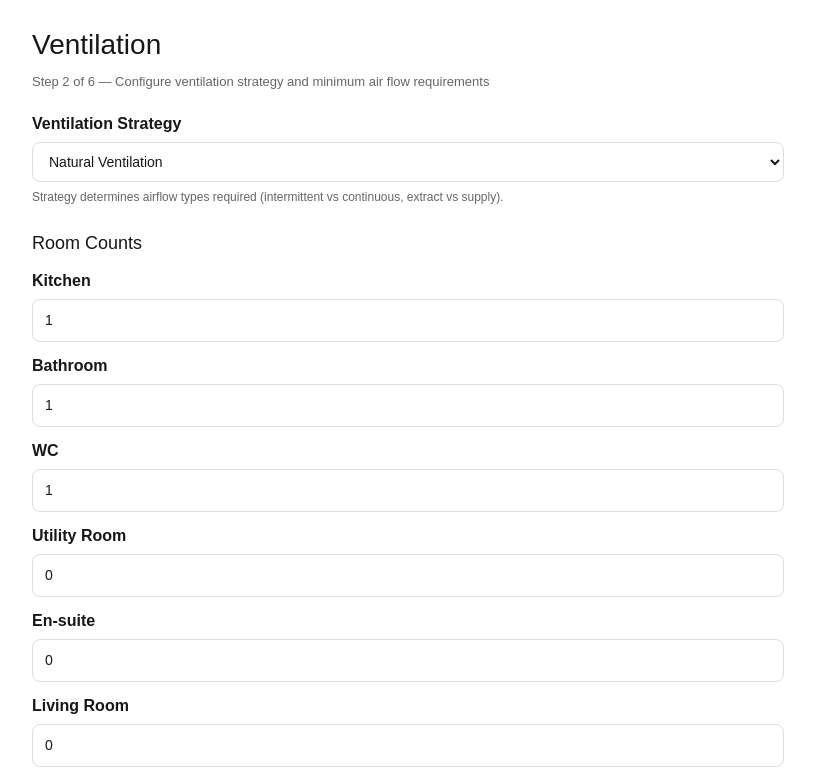
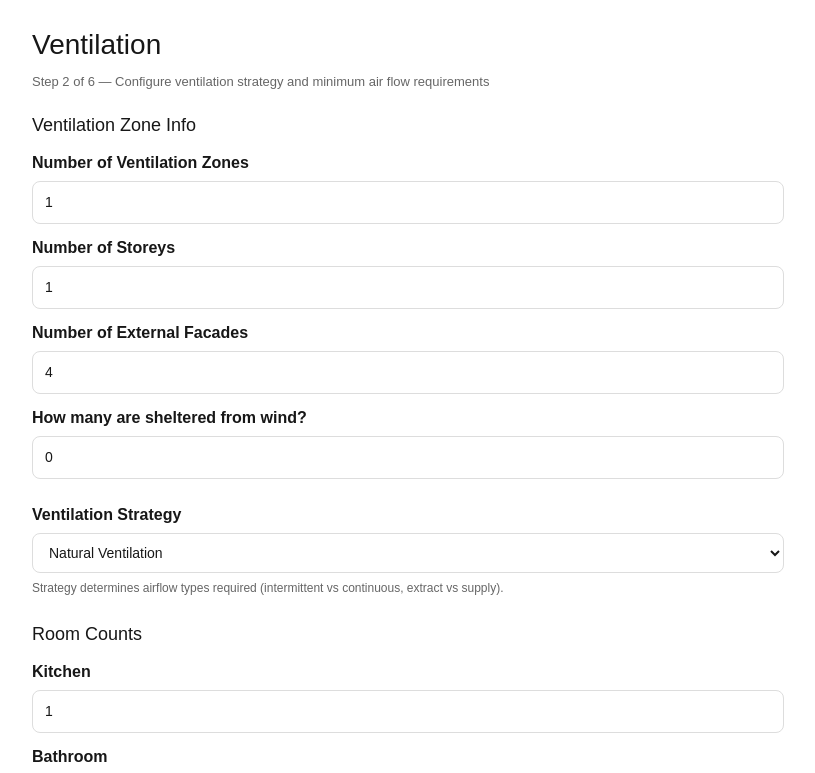
Before and after one commit to damowhu11-1979/heat-demand, a Next.js app: page /ventilation in a window 1280 px wide. Shown: the top 773 px of the page, without its empty margins (232-1047 px from the left). Built offline with nearby package versions, Linux system fonts and the light colour scheme.

Commit message:
Update page.tsx

```diff
--- a/app/ventilation/page.tsx
+++ b/app/ventilation/page.tsx
@@ -7,7 +7,6 @@ type RoomKey = keyof typeof ROOM_LABELS;
 
 const STORAGE_KEY = 'mcs.ventilation';
 
-// Flow rates (L/s)
 const EXTRACT_FLOW = {
   kitchen: 13,
   bathroom: 8,
@@ -39,7 +38,6 @@ const ROOM_LABELS = {
   bedroom: 'Bedroom',
 };
 
-// Initial room values
 const DEFAULT_ROOMS: Record<RoomKey, number> = {
   kitchen: 1,
   bathroom: 1,
@@ -100,15 +98,18 @@ const inputStyle = {
 export default function VentilationPage() {
   const [type, setType] = useState('natural');
   const [rooms, setRooms] = useState<Record<RoomKey, number>>(DEFAULT_ROOMS);
+  const [ventilationZones, setVentilationZones] = useState(1);
+  const [storeys, setStoreys] = useState(1);
+  const [externalFacades, setExternalFacades] = useState(4);
+  const [shelteredFacades, setShelteredFacades] = useState(0);
 
-  // Extract and supply airflow totals
   const totalExtract = Object.entries(rooms).reduce((sum, [key, count]) => {
     const k = key as RoomKey;
     if (k in EXTRACT_FLOW || k in INTERMITTENT_FLOW) {
-     const isContinuous = ['mev', 'mv', 'mvhr'].includes(type);
-const flow = isContinuous
-  ? (EXTRACT_FLOW as Record<string, number>)[k] ?? 0
-  : (INTERMITTENT_FLOW as Record<string, number>)[k] ?? 0;
+      const isContinuous = ['mev', 'mv', 'mvhr'].includes(type);
+      const flow = isContinuous
+        ? (EXTRACT_FLOW as Record<string, number>)[k] ?? 0
+        : (INTERMITTENT_FLOW as Record<string, number>)[k] ?? 0;
       return sum + flow * count;
     }
     return sum;
@@ -116,7 +117,7 @@ const flow = isContinuous
 
   const totalSupply = Object.entries(rooms).reduce((sum, [key, count]) => {
     const k = key as RoomKey;
-    const flow = SUPPLY_FLOW[k as keyof typeof SUPPLY_FLOW] || 0;
+    const flow = SUPPLY_FLOW[k] || 0;
     return sum + flow * count;
   }, 0);
 
@@ -127,18 +128,17 @@ const flow = isContinuous
     const saved = readVent();
     if (saved) {
       if (saved.type) setType(saved.type);
-      if (saved.rooms) {
-        setRooms((prev) => ({
-          ...prev,
-          ...saved.rooms,
-        }));
-      }
+      if (saved.rooms) setRooms((prev) => ({ ...prev, ...saved.rooms }));
+      if (saved.ventilationZones) setVentilationZones(saved.ventilationZones);
+      if (saved.storeys) setStoreys(saved.storeys);
+      if (saved.externalFacades) setExternalFacades(saved.externalFacades);
+      if (saved.shelteredFacades) setShelteredFacades(saved.shelteredFacades);
     }
   }, []);
 
   useEffect(() => {
-    writeVent({ type, rooms });
-  }, [type, rooms]);
+    writeVent({ type, rooms, ventilationZones, storeys, externalFacades, shelteredFacades });
+  }, [type, rooms, ventilationZones, storeys, externalFacades, shelteredFacades]);
 
   return (
     <main style={{ maxWidth: 800, margin: '0 auto', padding: 24 }}>
@@ -146,6 +146,55 @@ const flow = isContinuous
       <p style={{ color: '#666', fontSize: 13, marginBottom: 20 }}>
         Step 2 of 6 — Configure ventilation strategy and minimum air flow requirements
       </p>
+
+      <section style={{ marginBottom: 24 }}>
+        <h3 style={{ fontSize: 18, marginBottom: 12 }}>Ventilation Zone Info</h3>
+
+        <div style={{ marginBottom: 12 }}>
+          <Label>Number of Ventilation Zones</Label>
+          <input
+            type="number"
+            min={1}
+            value={ventilationZones}
+            onChange={(e) => setVentilationZones(parseInt(e.target.value || '1'))}
+            style={inputStyle}
+          />
+        </div>
+
+        <div style={{ marginBottom: 12 }}>
+          <Label>Number of Storeys</Label>
+          <input
+            type="number"
+            min={1}
+            value={storeys}
+            onChange={(e) => setStoreys(parseInt(e.target.value || '1'))}
+            style={inputStyle}
+          />
+        </div>
+
+        <div style={{ marginBottom: 12 }}>
+          <Label>Number of External Facades</Label>
+          <input
+            type="number"
+            min={0}
+            value={externalFacades}
+            onChange={(e) => setExternalFacades(parseInt(e.target.value || '0'))}
+            style={inputStyle}
+          />
+        </div>
+
+        <div style={{ marginBottom: 12 }}>
+          <Label>How many are sheltered from wind?</Label>
+          <input
+            type="number"
+            min={0}
+            max={externalFacades}
+            value={shelteredFacades}
+            onChange={(e) => setShelteredFacades(parseInt(e.target.value || '0'))}
+            style={inputStyle}
+          />
+        </div>
+      </section>
 
       <section style={{ marginBottom: 24 }}>
         <Label>Ventilation Strategy</Label>
@@ -218,13 +267,9 @@ const flow = isContinuous
       </section>
 
       <div style={{ display: 'flex', justifyContent: 'space-between' }}>
-        <Link href="/" style={secondaryBtn}>
-          ← Back
-        </Link>
-        <Link href="/rooms" style={primaryBtn}>
-          Next: Heated Rooms →
-        </Link>
+        <Link href="/" style={secondaryBtn}>← Back</Link>
+        <Link href="/rooms" style={primaryBtn}>Next: Heated Rooms →</Link>
       </div>
     </main>
   );
- }
+}
```
